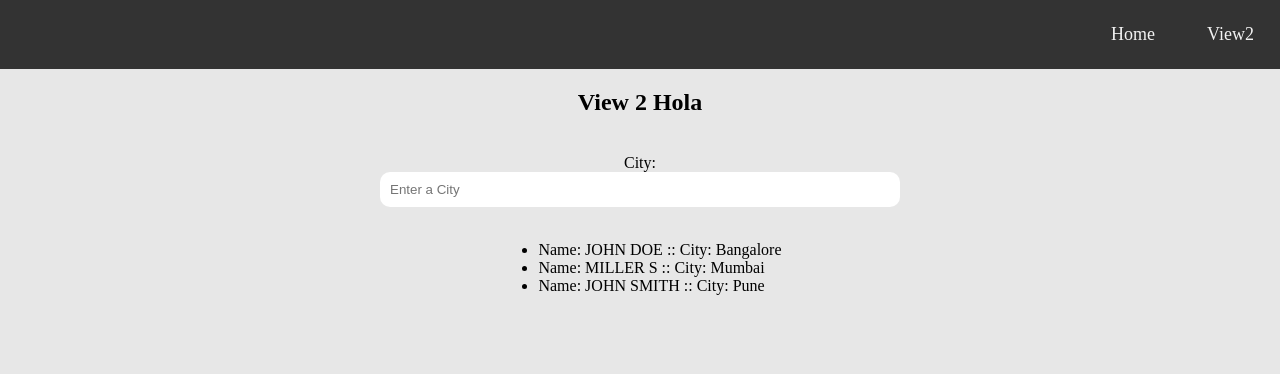
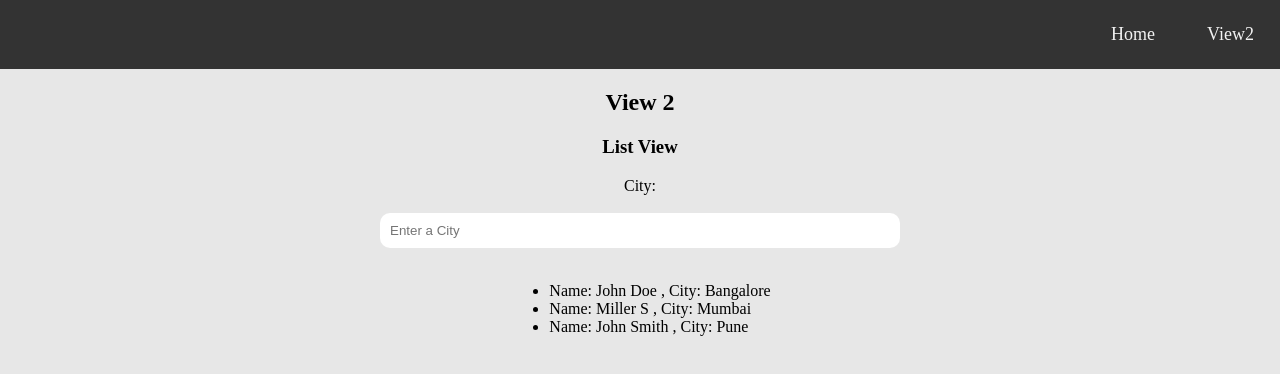
Before and after one commit to Sanchit-Soni/AngularJS-Practice, a plain HTML site: page index.html at #!/view2 in a window 1280 px wide. Drawn offline with nearby package versions, Linux system fonts and the light colour scheme; some packages are replaced by stand-ins of ours; no server answers.

Commit message:
Minor Changes

```diff
--- a/Partials/View2.html
+++ b/Partials/View2.html
@@ -1,14 +1,15 @@
 <div class="container">
-  <center><h2>View 2 Hola</h2></center>
+  <center><h2>View 2</h2></center>
+  <center><h3>List View</h3></center>
   <div class="subContainer" ng-controller="simpleController">
+    City: {{city}}
     <br />
-    City: {{city}}
     <br />
     <input placeholder="Enter a City" type="text" ng-model="city" />
     <br />
     <ul>
       <li ng-repeat="cust in customers | filter:city | orderBy:'city'">
-        Name: {{cust.name | uppercase}} :: City: {{cust.city}}
+        Name: {{cust.name }} , City: {{cust.city}}
       </li>
     </ul>
   </div>
--- a/index.html
+++ b/index.html
@@ -10,6 +10,7 @@
     <script src="https://ajax.googleapis.com/ajax/libs/angularjs/1.6.9/angular-route.js"></script>
 
     <link rel="stylesheet" href="styles.css" />
+    <title>My App</title>
   </head>
 
   <body>
@@ -105,5 +106,6 @@
         );
       </script>
     </div>
+    <br />
   </body>
 </html>
```
Also changed, not shown: Partials/View3.html (+7 -5 lines).
